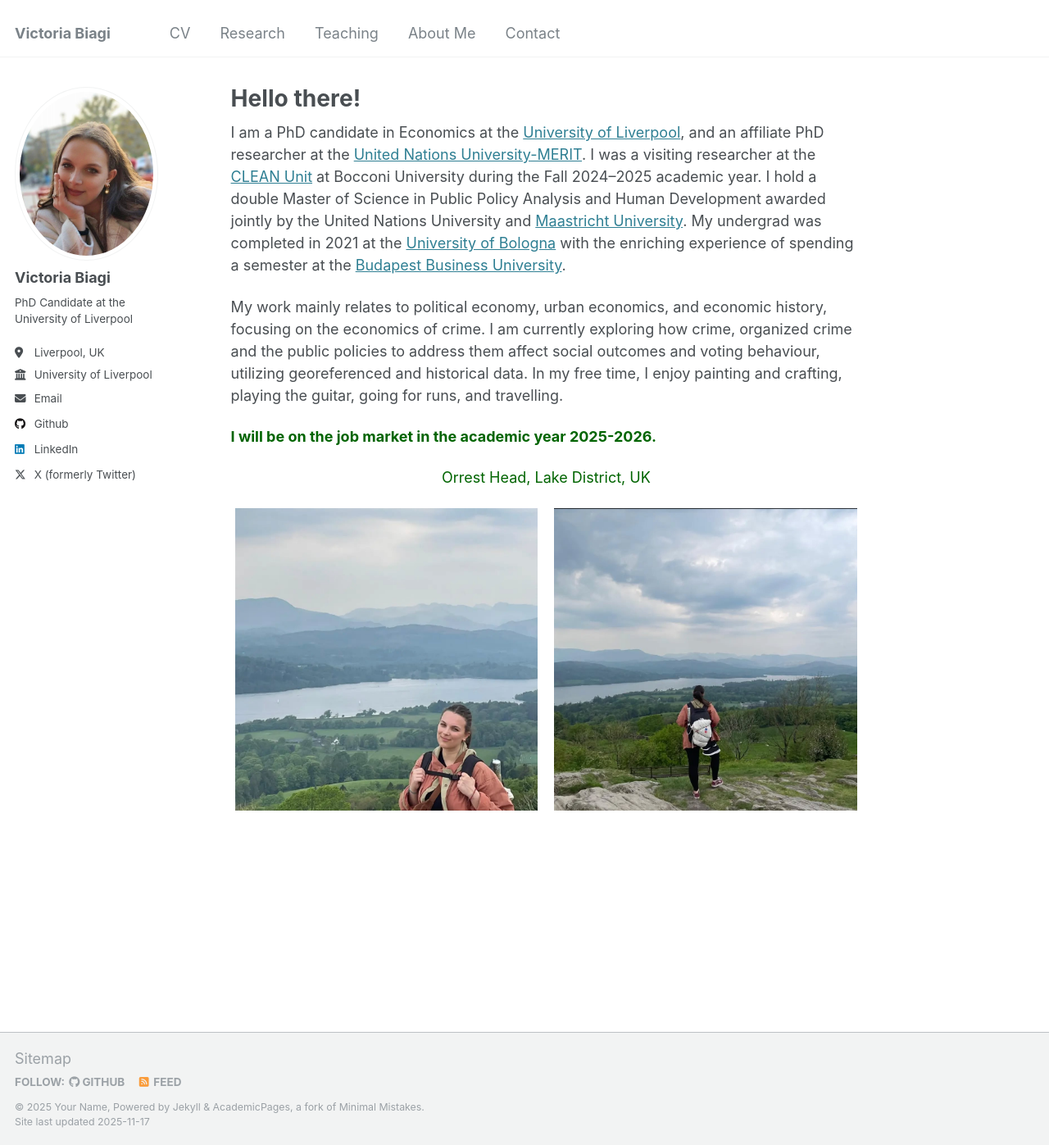
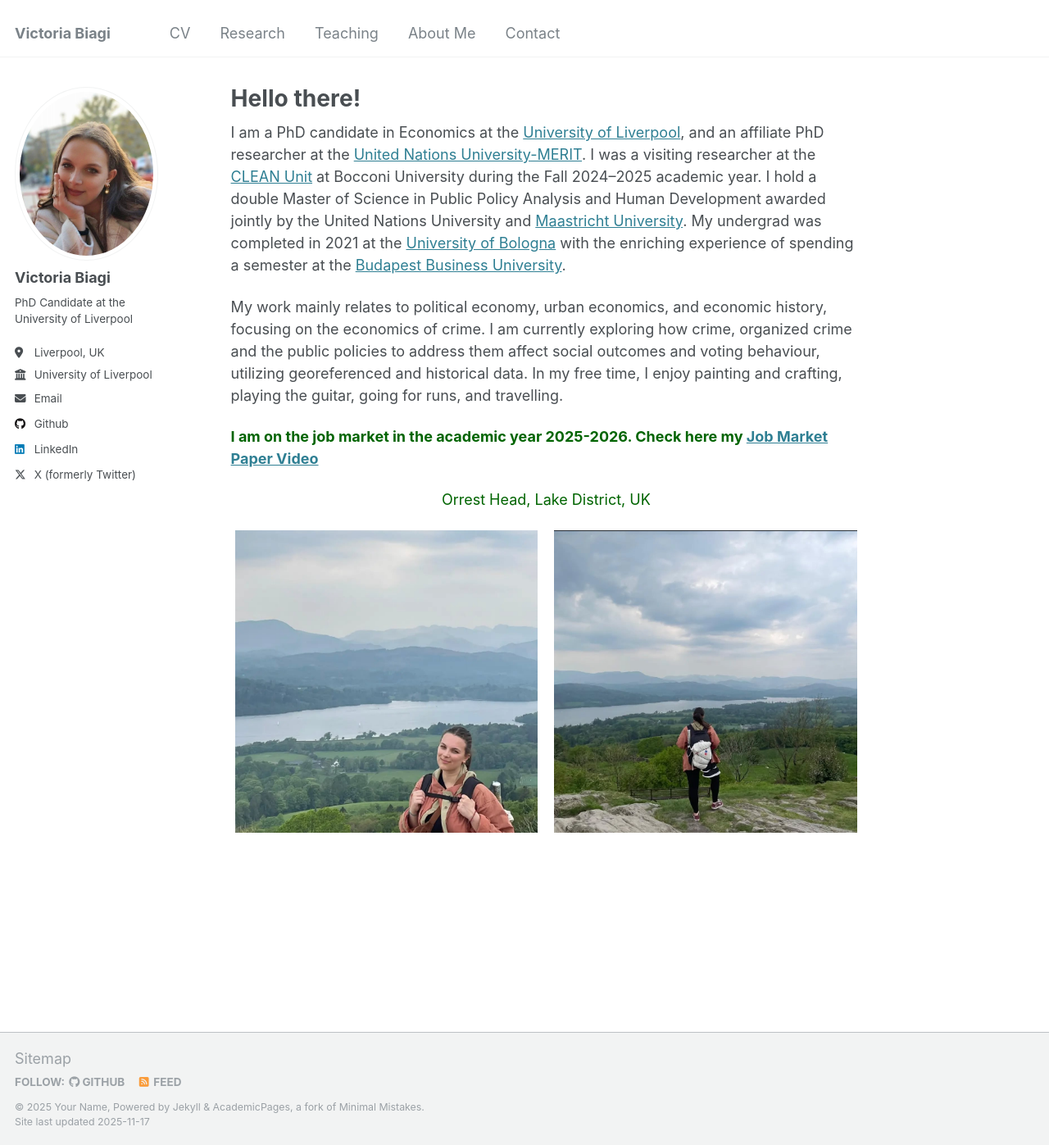
Before and after one commit to victoriabiagi/victoriabiagi.github.io, a Jekyll site: the page built from _pages/about.md, in a window 1280 px wide and 1397 px high. Shown: the whole window at 82% size. Built offline with Jekyll 4.4.1, drawn with Linux system fonts in a browser that asks for light colours.

Commit message:
Update about.md

```diff
--- a/_pages/about.md
+++ b/_pages/about.md
@@ -11,7 +11,7 @@ I am a PhD candidate in Economics at the [University of Liverpool](https://www.l
 
 My work mainly relates to political economy, urban economics, and economic history, focusing on the economics of crime. I am currently exploring how crime, organized crime and the public policies to address them affect social outcomes and voting behaviour, utilizing georeferenced and historical data. In my free time, I enjoy painting and crafting, playing the guitar, going for runs, and travelling.
 
-<span style="font-weight: bold; color: #006400"> I will be on the job market in the academic year 2025-2026. </span>
+<span style="font-weight: bold; color: #006400"> I am on the job market in the academic year 2025-2026. Check here my [Job Market Paper Video](https://drive.google.com/file/d/17WJHJ3wGuLODIJu84pqCdUr1SqJpRfVF/view)</span>
 
 
 <!-- Centered description -->
```
